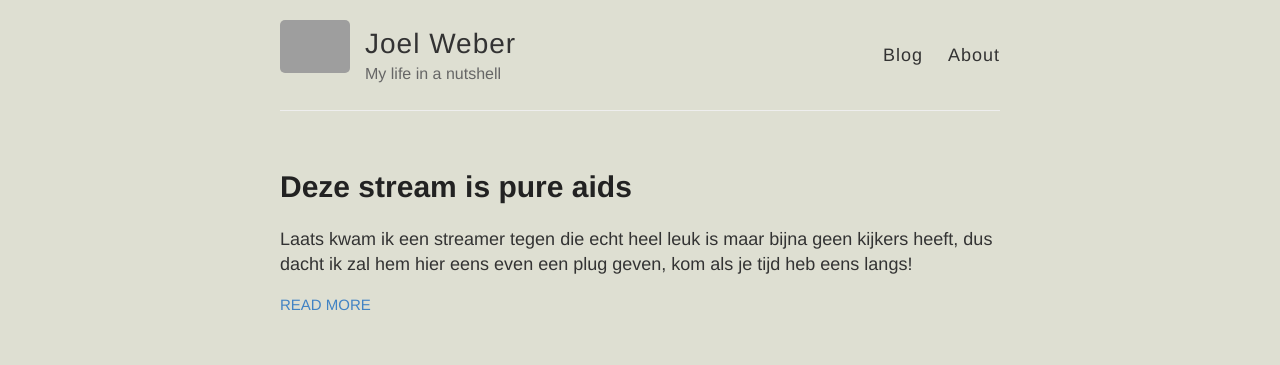
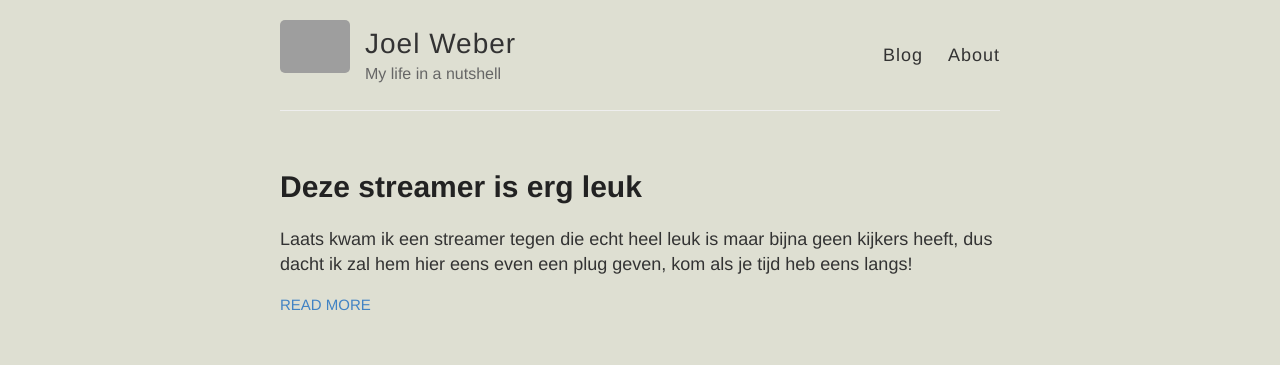
Before and after one commit to BuzzPrograms/BuzzPrograms.github.io, a Jekyll site: the page built from index.html, in a window 1280 px wide. Shown: the top 365 px of the page. Built offline with Jekyll 4.4.1, drawn with Linux system fonts in a browser that asks for light colours; grey boxes are pictures that could not be loaded.

```diff
--- a/_posts/2018-01-14-deze-stream-is-pure-aids.markdown
+++ b/_posts/2018-01-14-deze-stream-is-pure-aids.markdown
@@ -1,6 +1,6 @@
 ---
 layout: post
-title: "Deze stream is pure aids"
+title: "Deze streamer is erg leuk"
 date: "2018-01-14 11:19:13 +0100"
 ---
 
```
